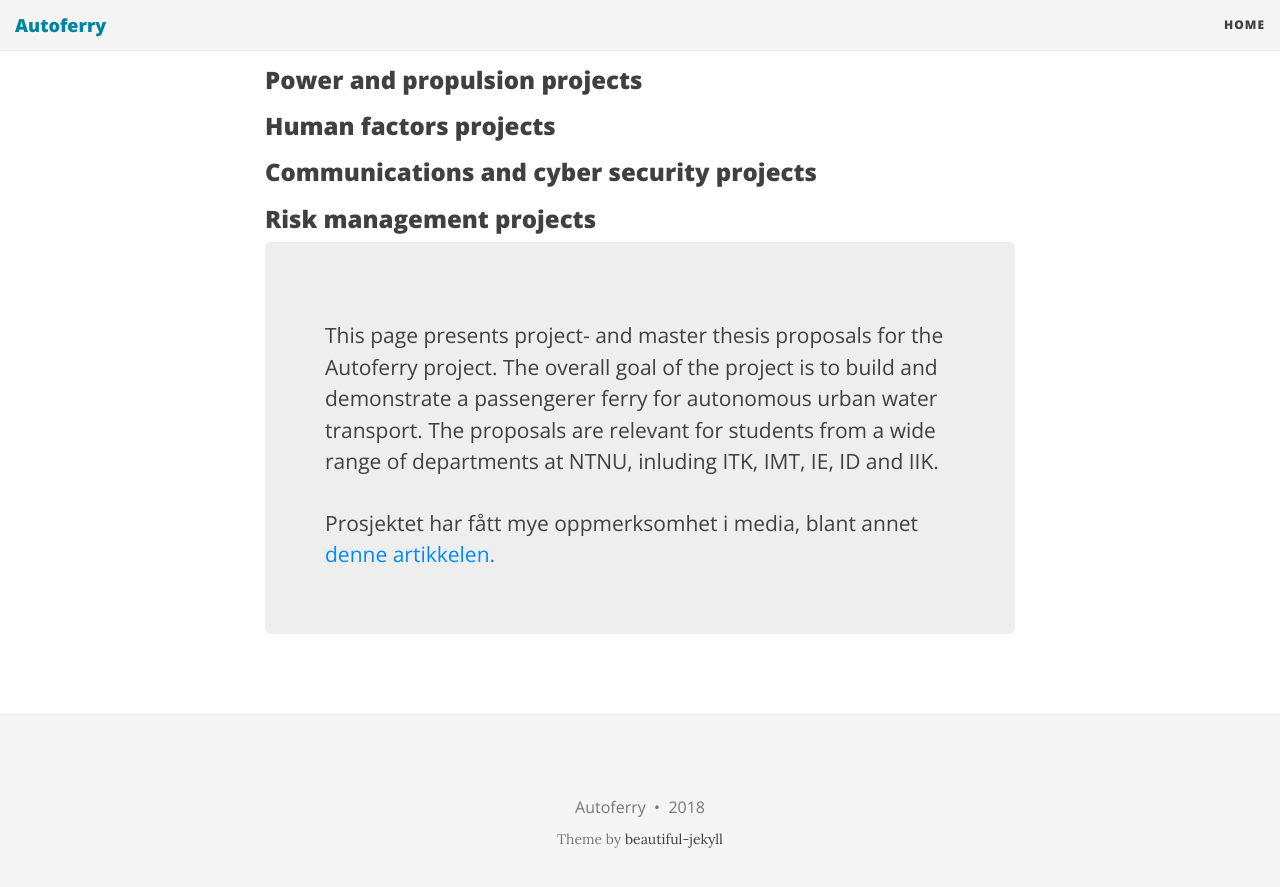
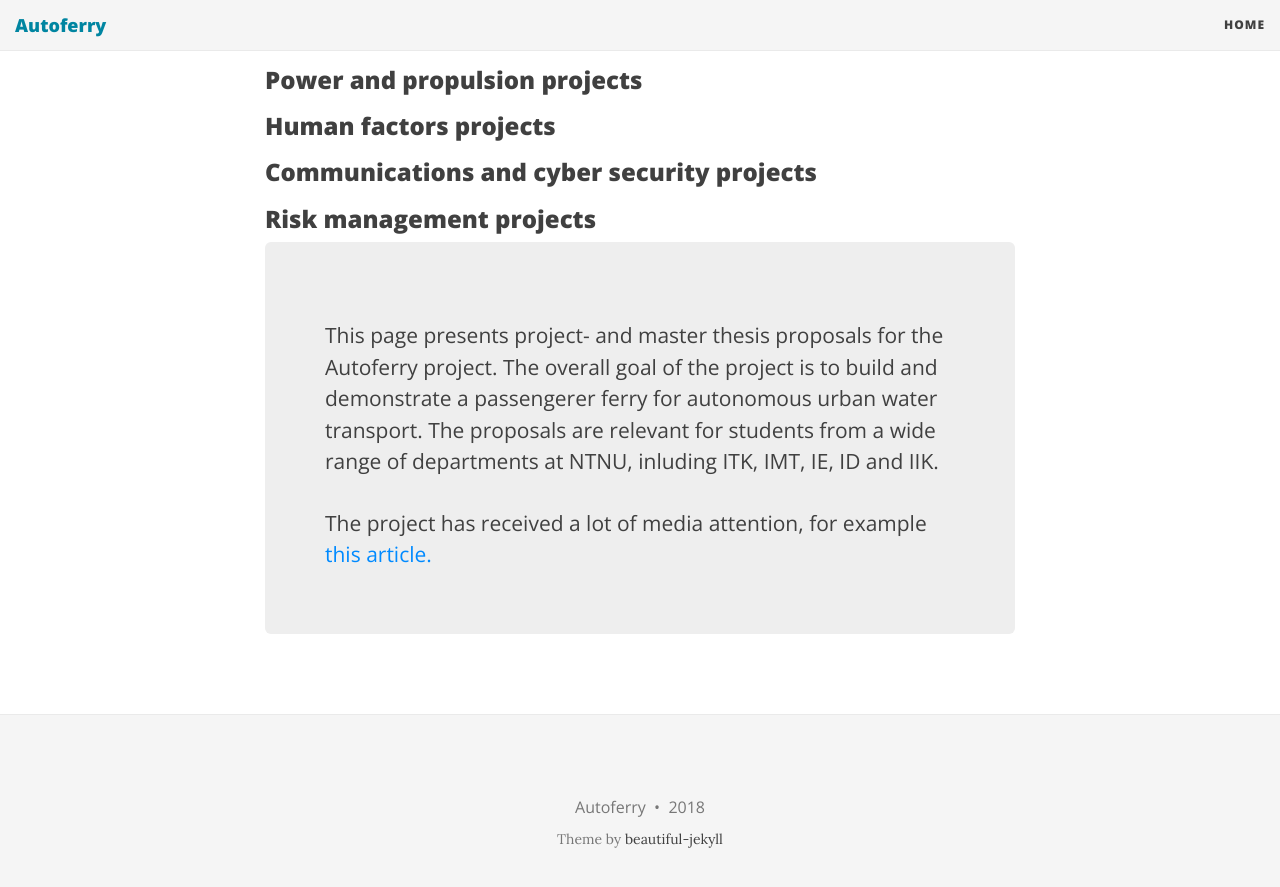
Before and after one commit to autosit/autosit.github.io, a Jekyll site: the page built from index.html, in a window 1280 px wide and 900 px high, scrolled down 905 px. Shown: the top 887 px of the window. Built offline with Jekyll 4.4.1, drawn with Linux system fonts in a browser that asks for light colours; nearby versions of some CDN libraries; the list of posts is cut into pages by our own code.

Commit message:
autoferry first4

```diff
--- a/index.html
+++ b/index.html
@@ -56,5 +56,5 @@ subtitle: Autonomous all-electric passenger ferries for urban water transport -
 </div>
 <div class="main-explain-area jumbotron">
     <p>This page presents project- and master thesis proposals for the Autoferry project. The overall goal of the project is to build and demonstrate a passengerer ferry for autonomous urban water transport. The proposals are relevant for students from a wide range of departments at NTNU, inluding ITK, IMT, IE, ID and IIK.</p>
-    <p>Prosjektet har fått mye oppmerksomhet i media, blant annet <a href="https://trondheim24.no/nyheter/forerlos-framtid-flotmann-baten/">denne artikkelen.</a></p>
+    <p>The project has received a lot of media attention, for example <a href="https://trondheim24.no/nyheter/forerlos-framtid-flotmann-baten/">this article.</a></p>
 </div>
```
